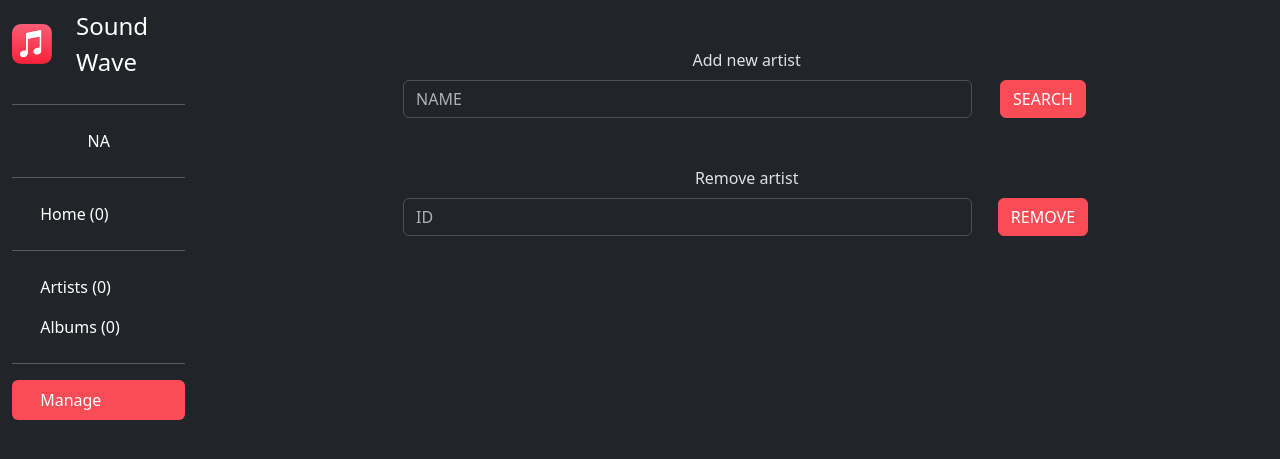
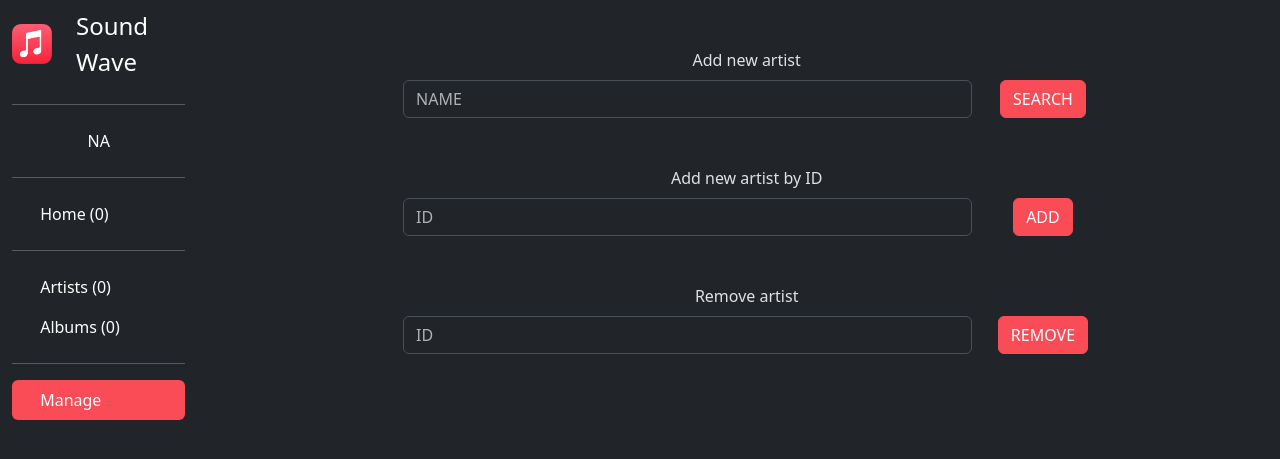
Before and after one commit to M4RC02U1F4A4/Sound-Wave, a Flask app: page /manage in a window 1280 px wide. Shown: the top 459 px of the page. Run offline with Flask 3, Linux system fonts and the light colour scheme; data that the repository does not hold is empty.

Commit message:
Add artist by ID

```diff
--- a/app/main.py
+++ b/app/main.py
@@ -113,7 +113,26 @@ def add_id(id):
     except:
         pass
 
-    return redirect("/")
+    return redirect("/manage")
+
+@app.route('/addbyid', methods = ['POST'])
+def add_by_id():
+    id = request.form['id']
+    result = requests.get(f"https://api.spotify.com/v1/artists/{id}", headers=api_auth()).json()
+    print(result)
+    if not 'error' in str(result):
+        data = {
+            "_id":f"{result['id']}",
+            "name":f"{result['name']}",
+            "genres": result['genres'],
+            "image":f"{result['images'][0]['url']}"
+        }
+        try:
+            artistsDB.insert_one(data)
+        except:
+            pass
+
+    return redirect("/manage")
 
 @app.route('/read/<id>')
 def read(id):
--- a/app/templates/manage.html
+++ b/app/templates/manage.html
@@ -47,6 +47,25 @@
             {% endif %}
             <div class="row mt-5 justify-content-center">
                 <div class="col-8">
+                    <form action="/addbyid" method="post">
+                        <div class="row">
+                            <div class="col-12 text-center">
+                                <label class="form-label">Add new artist by ID</label>
+                            </div>
+                        </div>
+                        <div class="row justify-content-center row-gap-3">
+                            <div class="col-md-10">
+                                <input type="text" class="form-control" name="id" placeholder="ID">
+                            </div>
+                            <div class="col-md-2 text-center">
+                                <button type="submit" class="btn btn-primary">ADD</button>
+                            </div>
+                        </div>
+                    </form>
+                </div>
+            </div>
+            <div class="row mt-5 justify-content-center">
+                <div class="col-8">
                     <form action="/remove" method="post">
                         <div class="row">
                             <div class="col-12 text-center">
```
